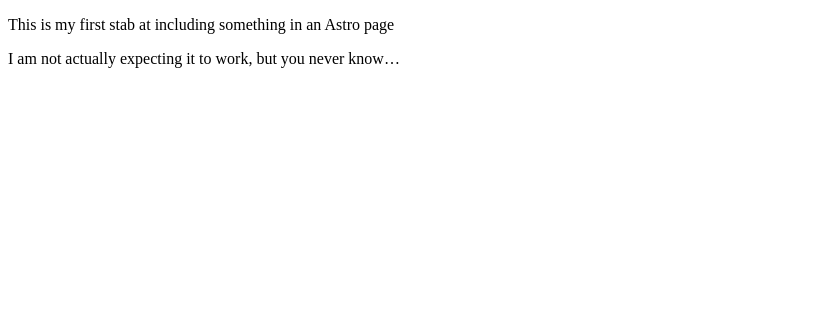
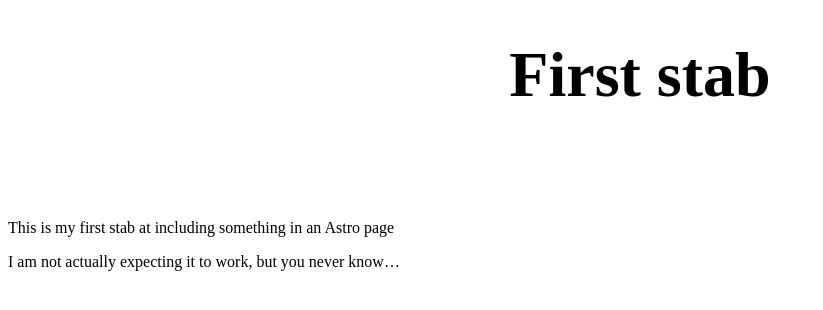
Before and after one commit to robertII/CodeJam, an Astro site: page /thoughts/2023-10-28-14-25-first-thoughts in a window 1280 px wide. Shown: the whole page, without its empty margins (0-823 px from the left). Built offline with nearby package versions, Linux system fonts and the light colour scheme; Astro itself is replaced by a stand-in of ours.

Commit message:
Faffing with formatting

```diff
--- a/src/pages/thoughts/[...slug].astro
+++ b/src/pages/thoughts/[...slug].astro
@@ -13,7 +13,38 @@
 const { entry } = Astro.props;
 const { Content } = await entry.render();
 ---
+<style>
+    main {
+        margin: auto;
+        padding: 1rem;
+        width: 800px;
+        max-width: calc(100% - 2rem);
+        color: white;
+        font-size: 20px;
+        line-height: 1.6;
+    }
+    h1 {
+        font-size: 4rem;
+        font-weight: 700;
+        line-height: 1;
+        text-align: center;
+        margin-bottom: 1em;
+    }
+    p {
+        margin: auto;
+        padding: 1rem;
+        width: 800px;
+        max-width: calc(100% - 2rem);
+        color: white;
+        font-size: 20px;
+        line-height: 1.6;
+    }
 
-  <div class="prose prose-mrpickles mx-auto px-4">
-    <Content />
+</style>
+
+<h1>{entry.data.title}</h1>
+  <div>
+       <p>
+           <Content />
+       </p>
   </div>
```
